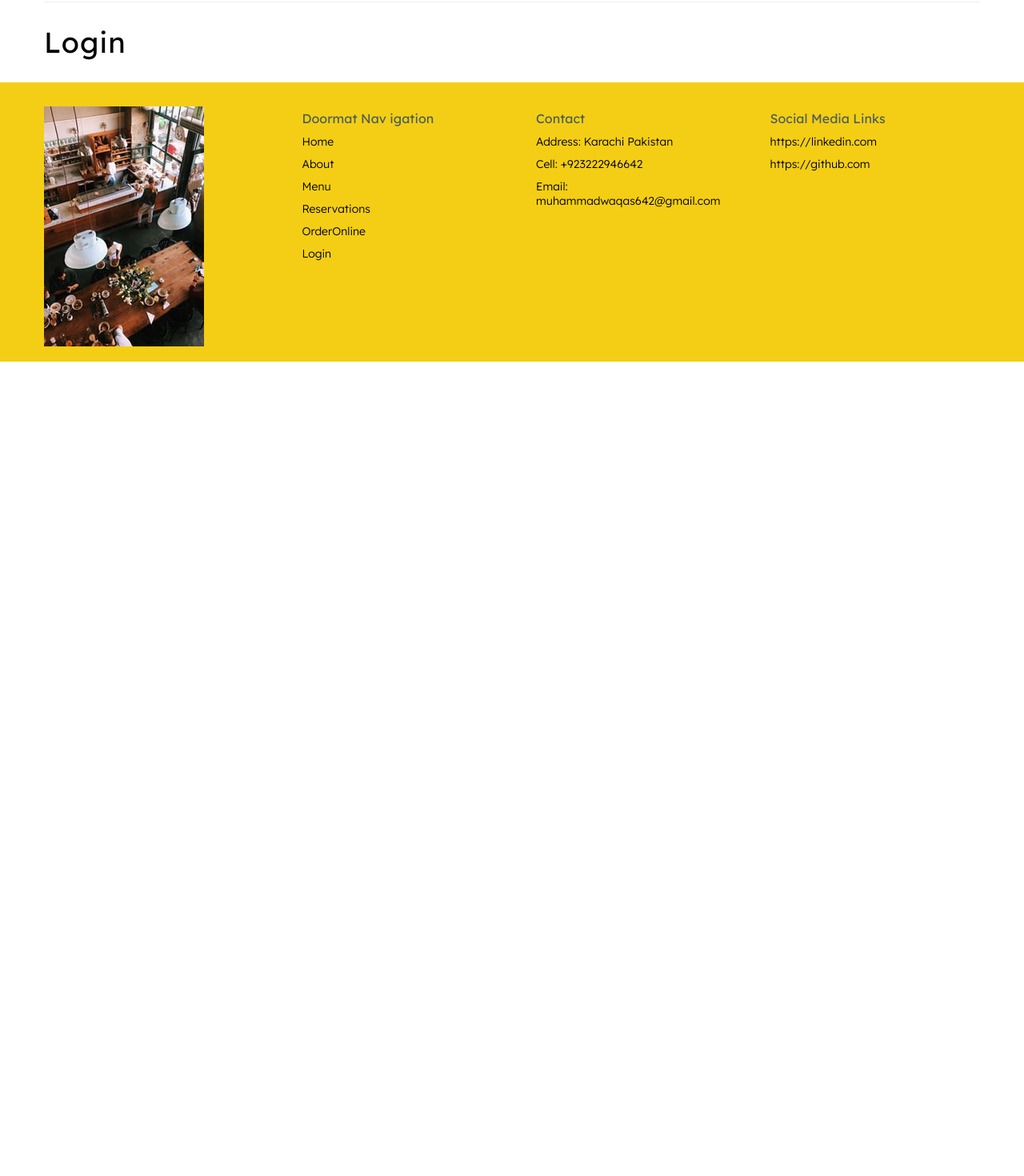
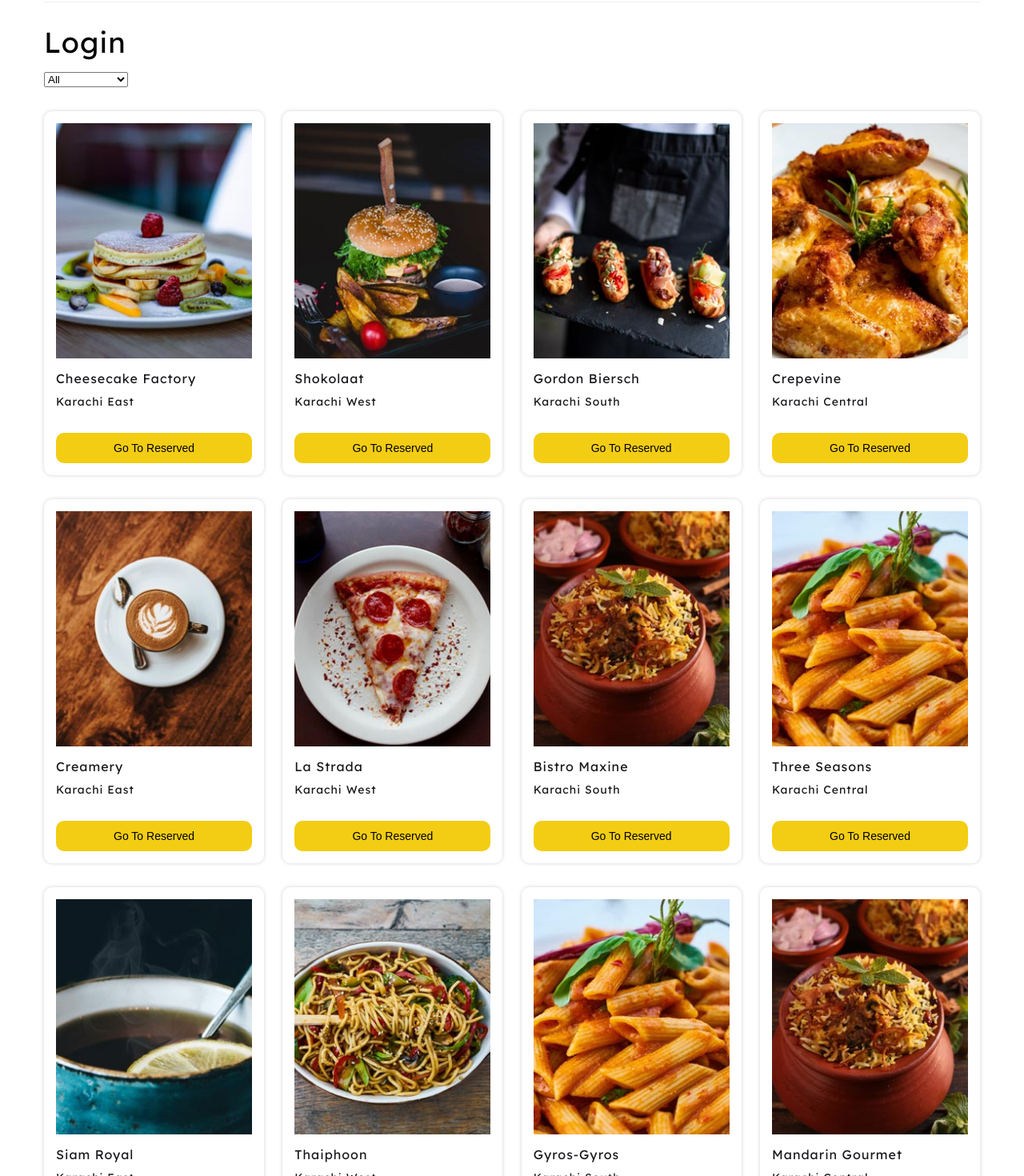
Before and after one commit to itsmewaqas/shoppingWebApp, a React (Create React App) app: page /Login in a window 1280 px wide. Shown: the part 80-1550 px from the top of the page at 80% size. Before the commit the page ends 800 px from the top, so only its background shows below. Built offline with nearby package versions, Linux system fonts and the light colour scheme.

Commit message:
workig filter by catogory

```diff
--- a/src/assets/css/App.css
+++ b/src/assets/css/App.css
@@ -986,11 +986,80 @@
   margin-right: 0px !important;
 }
 
+ul.restaurantsList{
+   list-style: none;
+   margin: 15px 0px;
+   padding: 0px;
+   list-style: none;
+   display: grid;
+   grid-template-columns: 275px  275px  275px 275px;
+   flex-direction: row;
+   justify-content: space-between;
+}
+ul.restaurantsList li{
+  margin: 15px 0px;
+  padding: 15px;
+  background-color: #fff;
+  box-shadow: 0px 0px 5px #d3d3d3;
+  border-radius: 10px;
+}
+ul.restaurantsList li img{
+  margin: 0px auto;
+  width: 100%;
+  display: block;
+}
+ul.restaurantsList li p{
+   font-size: 16px;
+   line-height: 20px;
+   color: #18181c;
+   font-family: 'LexendDeca-Regular';
+}
+ul.restaurantsList li p span{
+  font-size: 14px;
+   line-height: 18px;
+   color: #18181c;
+   display: block;
+   padding-top: 10px;
+}
+ul.restaurantsList li button{
+  display: block;
+  width: 100%;
+  border: none;
+  margin: 15px auto 0px;
+  background-color: #f3cd14;
+  color: #000;
+  font-size: 14px;
+  line-height: 18px;
+  cursor: pointer;
+  border-radius: 10px;
+  padding: 10px;
+  box-sizing: border-box;
+}
 
-
-
-
-
+ul.tablist{
+  grid-template-columns: 150px 150px 150px 150px 150px;
+  flex-direction: row;
+  display: grid;
+  justify-content: space-between;
+}
+ul.tablist li{
+  list-style: none;
+  text-align: center;
+}
+ul.tablist li a{
+  padding: 5px;
+  display: block;
+  margin: 5px 0px;
+  cursor: pointer;
+}
+.tabClick{
+  background-color: #212529;
+  color: #fff;
+}
+.tabActive{
+  background-color: #c3a510;
+  color: #000;
+}
 
 /* #year-options {
   display: flex;
--- a/src/components/Login.jsx
+++ b/src/components/Login.jsx
@@ -1,8 +1,124 @@
-import React, { useState, useEffect } from 'react';
+import React, { useState, useEffect, useMemo } from 'react';
+import {
+  useNavigate,
+  Link
+} from "react-router-dom";
 
 function Login() {
 
+
+  let navigate = useNavigate();
+
+  const [sportList, setSportList] = useState([]);
+  const [selectedCategory, setSelectedCategory] = useState();
+
+  var restaurantsList = [
+    {
+      id: 0,
+      category: 'Cafe',
+      name: "Cheesecake Factory",
+      location: "Karachi East",
+      restaurantPic: require('../assets/img/sweetdish.jpg'),
+    },
+    {
+      id: 1,
+      category: 'Fastfood',
+      name: "Shokolaat",
+      location: "Karachi West",
+      restaurantPic: require('../assets/img/burger.jpg'),
+    },
+    {
+      id: 2,
+      category: 'Casualdining',
+      name: "Gordon Biersch",
+      location: "Karachi South",
+      restaurantPic: require('../assets/img/herroBanner.jpg'),
+    },
+    {
+      id: 3,
+      category: 'Steakhouse',
+      name: "Crepevine",
+      location: "Karachi Central",
+      restaurantPic: require('../assets/img/friedChicken.jpg'),
+    },
+    {
+      id: 4,
+      category: 'Cafe',
+      name: "Creamery",
+      location: "Karachi East",
+      restaurantPic: require('../assets/img/coffee.jpg'),
+    },
+    {
+      id: 5,
+      category: 'Fastfood',
+      name: "La Strada",
+      location: "Karachi West",
+      restaurantPic: require('../assets/img/pizza.jpg'),
+    },
+    {
+      id: 6,
+      category: 'Casualdining',
+      name: "Bistro Maxine",
+      location: "Karachi South",
+      restaurantPic: require('../assets/img/biryani.jpg'),
+    },
+    {
+      id: 7,
+      category: 'Steakhouse',
+      name: "Three Seasons",
+      location: "Karachi Central",
+      restaurantPic: require('../assets/img/pasta.jpg'),
+    },
+    {
+      id: 8,
+      category: 'Cafe',
+      name: "Siam Royal",
+      location: "Karachi East",
+      restaurantPic: require('../assets/img/tea.jpg'),
+    },
+    {
+      id: 9,
+      category: 'Fastfood',
+      name: "Thaiphoon",
+      location: "Karachi West",
+      restaurantPic: require('../assets/img/chinese.jpg'),
+    },
+    {
+      id: 10,
+      category: 'Casualdining',
+      name: "Gyros-Gyros",
+      location: "Karachi South",
+      restaurantPic: require('../assets/img/pasta.jpg'),
+    },
+    {
+      id: 10,
+      category: 'Steakhouse',
+      name: "Mandarin Gourmet",
+      location: "Karachi Central",
+      restaurantPic: require('../assets/img/biryani.jpg'),
+    },
+  ]
+
+  function handleCategoryChange(event) {
+    setSelectedCategory(event.target.value);
+  }
+
+  function getFilteredList() {
+    if (!selectedCategory) {
+      return sportList;
+    }
+    return sportList.filter((item) => item.category === selectedCategory);
+  }
+
+  var filteredList = useMemo(getFilteredList, [selectedCategory, sportList]);
+
+
+  const goToReserved = (elm) => {
+    navigate('/Reservations', { state: elm });
+  }
+
   useEffect(() => {
+    setSportList(restaurantsList);
   }, [])
 
   return (
@@ -10,11 +126,34 @@
       <div className='container'>
         <h3>Login</h3>
 
-
-
+        <div>
+          <select
+            name="category-list"
+            id="category-list"
+            onChange={handleCategoryChange}>
+            <option value="">All</option>
+            <option value="Cafe">Cafe</option>
+            <option value="Fastfood">Fast Food</option>
+            <option value="Casualdining">Casual Dining</option>
+            <option value="Steakhouse">Steak House</option>
+          </select>
+        </div>
+        <ul className="restaurantsList clearfix">
+          {filteredList.map((elm, index) => (
+            <li key={index.toString()}>
+              <img src={elm.restaurantPic} alt="" />
+              <p>{elm.name} <span>{elm.location}</span></p>
+              <button onClick={() => goToReserved(elm)}>Go To Reserved</button>
+            </li>
+          ))}
+        </ul>
       </div>
     </div>
   );
 }
 
 export default Login;
+
+
+
+// https://contactmentor.com/filter-list-by-category-react-js/
--- a/src/components/OrderOnline.jsx
+++ b/src/components/OrderOnline.jsx
@@ -1,28 +1,125 @@
 import { type } from '@testing-library/user-event/dist/type';
 import React, { useState, useEffect } from 'react';
-import productList from '../sharedComponents/ProductList';
-import ProductCart from '../sharedComponents/ProductCart';
-import { connect, useSelector, useDispatch } from 'react-redux';
-import { addToCart } from '../redux/Actions/index';
 
 function OrderOnline(props) {
 
-  const dispatch = useDispatch();
-  const data = useSelector((state) => {
-    return state
-  });
+  var restaurantsList = [
+    {
+      id: 0,
+      category: 'Cafe',
+      name: "Cheesecake Factory",
+      location: "Karachi East",
+      restaurantPic: require('../assets/img/sweetdish.jpg'),
+    },
+    {
+      id: 1,
+      category: 'Fastfood',
+      name: "Shokolaat",
+      location: "Karachi West",
+      restaurantPic: require('../assets/img/burger.jpg'),
+    },
+    {
+      id: 2,
+      category: 'Casualdining',
+      name: "Gordon Biersch",
+      location: "Karachi South",
+      restaurantPic: require('../assets/img/herroBanner.jpg'),
+    },
+    {
+      id: 3,
+      category: 'Steakhouse',
+      name: "Crepevine",
+      location: "Karachi Central",
+      restaurantPic: require('../assets/img/friedChicken.jpg'),
+    },
+    {
+      id: 4,
+      category: 'Cafe',
+      name: "Creamery",
+      location: "Karachi East",
+      restaurantPic: require('../assets/img/coffee.jpg'),
+    },
+    {
+      id: 5,
+      category: 'Fastfood',
+      name: "La Strada",
+      location: "Karachi West",
+      restaurantPic: require('../assets/img/pizza.jpg'),
+    },
+    {
+      id: 6,
+      category: 'Casualdining',
+      name: "Bistro Maxine",
+      location: "Karachi South",
+      restaurantPic: require('../assets/img/biryani.jpg'),
+    },
+    {
+      id: 7,
+      category: 'Steakhouse',
+      name: "Three Seasons",
+      location: "Karachi Central",
+      restaurantPic: require('../assets/img/pasta.jpg'),
+    },
+    {
+      id: 8,
+      category: 'Cafe',
+      name: "Siam Royal",
+      location: "Karachi East",
+      restaurantPic: require('../assets/img/tea.jpg'),
+    },
+    {
+      id: 9,
+      category: 'Fastfood',
+      name: "Thaiphoon",
+      location: "Karachi West",
+      restaurantPic: require('../assets/img/chinese.jpg'),
+    },
+    {
+      id: 10,
+      category: 'Casualdining',
+      name: "Gyros-Gyros",
+      location: "Karachi South",
+      restaurantPic: require('../assets/img/pasta.jpg'),
+    },
+    {
+      id: 10,
+      category: 'Steakhouse',
+      name: "Mandarin Gourmet",
+      location: "Karachi Central",
+      restaurantPic: require('../assets/img/biryani.jpg'),
+    },
+  ]
 
-  // data get randomly
-  // const finalData = productList.sort(() => Math.random() - Math.random());
+  const [chooseCategory, SetchooseCategory] = useState('All');
+  const [datalist, Setdatalist] = useState(restaurantsList);
 
-  const [productItem, SetproductItem] = useState([]);
+  const selectedCategory = (chooseCategory) => {
+    SetchooseCategory(chooseCategory);
+  }
 
-  const addItem = (item) => {
-    SetproductItem(productItem => [...productItem, item]);
-    dispatch(addToCart(
-      item
-    ))
-  }
+  const getCategory = ['All', ...new Set(restaurantsList.map(q => q.category))];
+  console.log('getCategory', getCategory);
+
+
+
+  // const setFilterData = (chooseCategory) => {
+  //   if (chooseCategory !== 'All') {
+  //     Setdatalist([...restaurantsList.filter(e => e.category === chooseCategory)]);
+  //   }
+  //   else {
+  //     Setdatalist(restaurantsList)
+  //   }
+  //   SetchooseCategory(chooseCategory);
+  // }
+
+
+
+
+
+
+
+
+
 
   useEffect(() => {
   }, [])
@@ -33,10 +130,26 @@
         <h3>Order Online</h3>
       </div>
       <div className='container'>
-        <ProductCart
-          data={productList}
-          addToCart={(item) => addItem(item)}
-        />
+        <ul className='tablist'>
+          {getCategory.map((item, index) => {
+            return (<li key={index.toString()}>
+              <a className={chooseCategory === item ? 'tabActive' : 'tabClick'}
+                onClick={() => selectedCategory(item)}>{item}</a>
+            </li>)
+          })}
+        </ul>
+
+        <ul className='productList'>
+          {datalist.map((em, index) => (
+            <li key={index.toString()}>
+              <img src={em.restaurantPic} alt="" />
+              <p>{em.name}</p>
+              <p>{em.location}</p>
+              <p>{em.category}</p>
+            </li>
+          ))}
+        </ul>
+
       </div>
     </div>
   );
--- a/src/components/Reservations.jsx
+++ b/src/components/Reservations.jsx
@@ -1,7 +1,13 @@
 import React, { useState, useEffect } from 'react';
 import CustomDrop from '../sharedComponents/CustomDrop';
+import { useLocation } from "react-router-dom";
 
 function Reservations(props) {
+
+
+  const location = useLocation();
+  const data = location.state;
+  console.log(data);
 
   const [seating, Setseating] = useState('');
   const [reservedDate, SetreservedDate] = useState('');
@@ -239,6 +245,7 @@
   }
 
   useEffect(() => {
+    // console.log('get res...',props.state);
   }, [])
 
   return (
```
Also changed, not shown: src/components/OrderOnline - Copy.jsx (added, +45 -0 lines).
